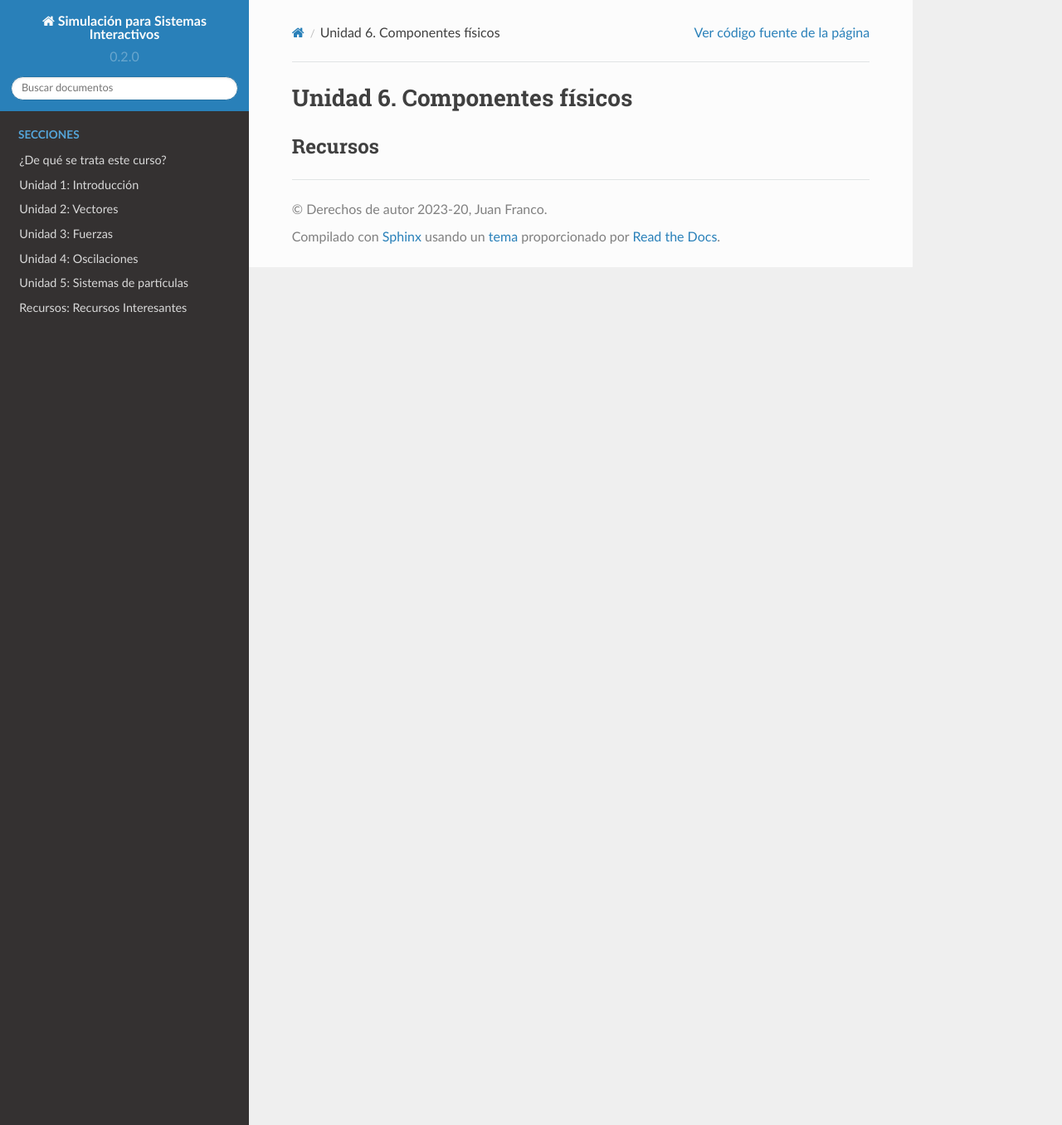
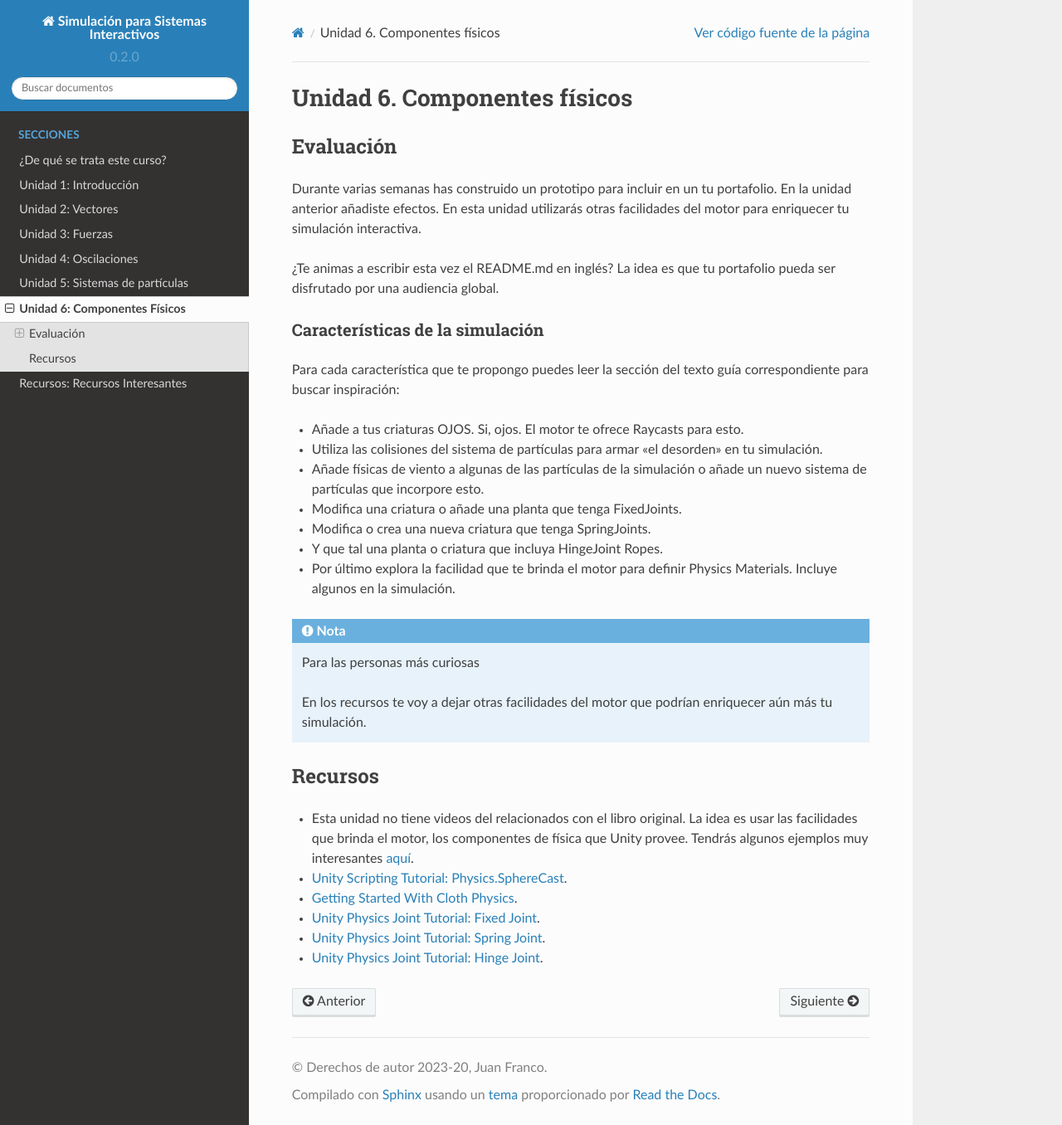
Before and after one commit to mgarcial/SimulacionInteractivos, a Sphinx documentation site: the page built from docs/_unidad6/unidad6.rst, in a window 1280 px wide and 1356 px high. Shown: the whole window at 83% size. Built offline with Sphinx 7.4.7 and the Read the Docs theme 2.0.0, drawn with Linux system fonts in a browser that asks for light colours.

Commit message:
Add Unit 6: physics components

```diff
--- a/docs/_unidad6/unidad6.rst
+++ b/docs/_unidad6/unidad6.rst
@@ -1,5 +1,49 @@
 Unidad 6. Componentes físicos
 =======================================
 
+Evaluación
+-----------
+
+Durante varias semanas has construido un prototipo para incluir
+en un tu portafolio. En la unidad anterior añadiste efectos. En esta
+unidad utilizarás otras facilidades del motor para enriquecer tu
+simulación interactiva.
+
+¿Te animas a escribir esta vez el README.md en inglés? La idea es que
+tu portafolio pueda ser disfrutado por una audiencia global.
+
+Características de la simulación
+**********************************
+
+Para cada característica que te propongo puedes leer la sección
+del texto guía correspondiente para buscar inspiración:
+
+* Añade a tus criaturas OJOS. Si, ojos. El motor te ofrece Raycasts para esto.
+* Utiliza las colisiones del sistema de partículas para armar "el desorden"
+  en tu simulación.
+* Añade físicas de viento a algunas de las partículas de la simulación o añade
+  un nuevo sistema de partículas que incorpore esto.
+* Modifica una criatura o añade una planta que tenga FixedJoints.
+* Modifica o crea una nueva criatura que tenga SpringJoints.
+* Y que tal una planta o criatura que incluya HingeJoint Ropes.
+* Por último explora la facilidad que te brinda el motor para
+  definir Physics Materials. Incluye algunos en la simulación.
+
+.. note:: Para las personas más curiosas
+
+    En los recursos te voy a dejar otras facilidades del motor
+    que podrían enriquecer aún más tu simulación.
+
+
 Recursos
 ----------------------
+
+* Esta unidad no tiene videos del relacionados con el libro original. La
+  idea es usar las facilidades que brinda el motor, los componentes
+  de física que Unity provee. Tendrás algunos ejemplos muy interesantes
+  `aquí <https://natureofcodeunity.com/chapterfive.html>`__.
+* `Unity Scripting Tutorial: Physics.SphereCast <https://youtu.be/Nplcqwq_oJU?si=7mlE8iDm9QsvyRRv>`__.
+* `Getting Started With Cloth Physics <https://youtu.be/Nc_ZMgEFj-A?si=oJV5585D2oHA49vJ>`__.
+* `Unity Physics Joint Tutorial: Fixed Joint <https://youtu.be/GB8BdFjX8vM?si=Xazv_4qzT90zJsTp>`__.
+* `Unity Physics Joint Tutorial: Spring Joint <https://youtu.be/3EkJfRbYFos?si=lkIcl9KAW-4Ow3cK>`__.
+* `Unity Physics Joint Tutorial: Hinge Joint <https://youtu.be/Fltt-j655MI?si=IKbdU-DwQVSxqTzA>`__.
--- a/docs/index.rst
+++ b/docs/index.rst
@@ -18,8 +18,7 @@ Créditos y horas totales del curso: 2 créditos - 96 horas totales
    Unidad 3: Fuerzas <_unidad3/unidad3>
    Unidad 4: Oscilaciones <_unidad4/unidad4>
    Unidad 5: Sistemas de partículas <_unidad5/unidad5>
+   Unidad 6: Componentes Físicos <_unidad6/unidad6>
    Recursos: Recursos Interesantes <_recursos/recursos>
-
 ..
-   Unidad 6: Componentes Físicos <_unidad6/unidad6>
    Unidad 7: Agentes autónomos <_unidad7/unidad7>
```
